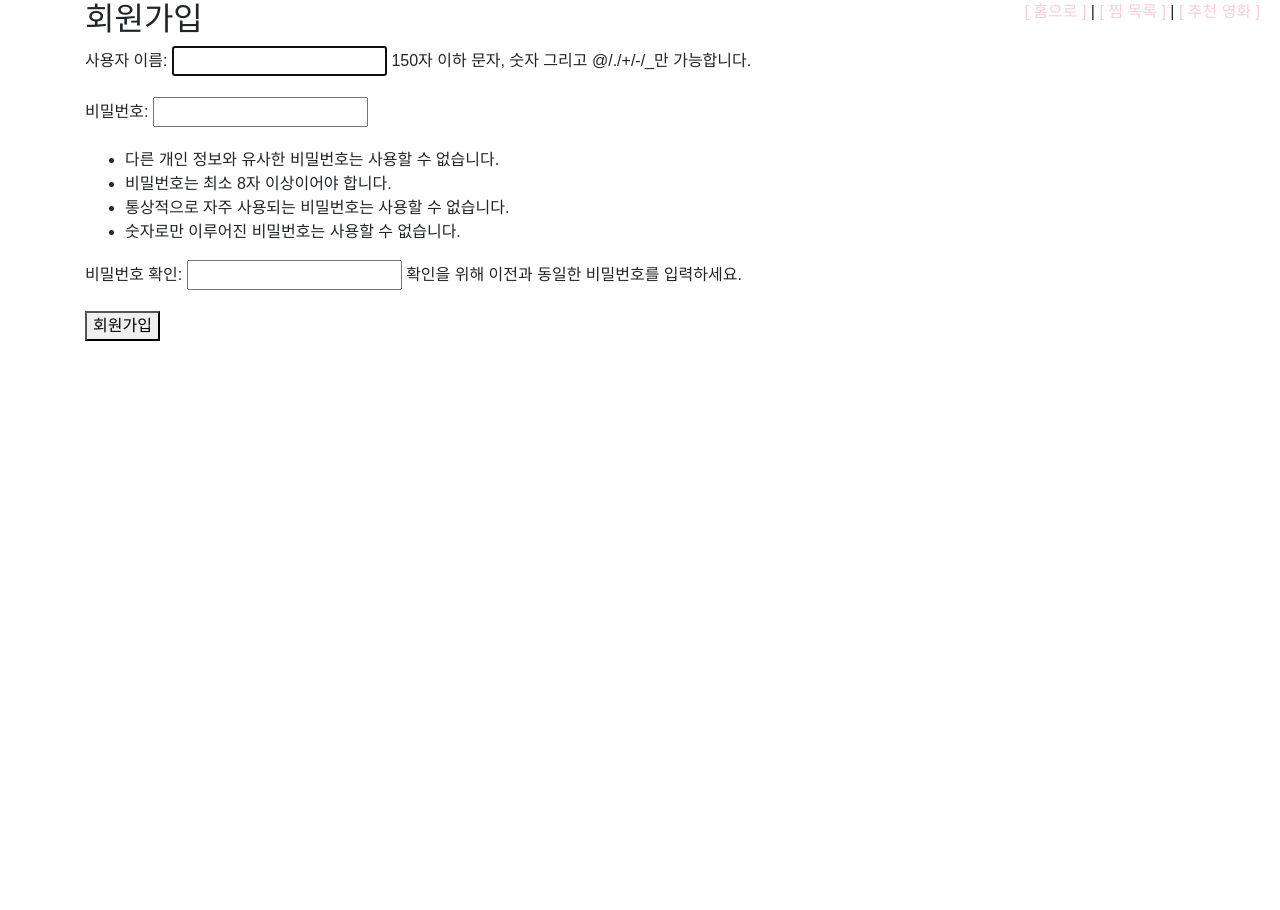
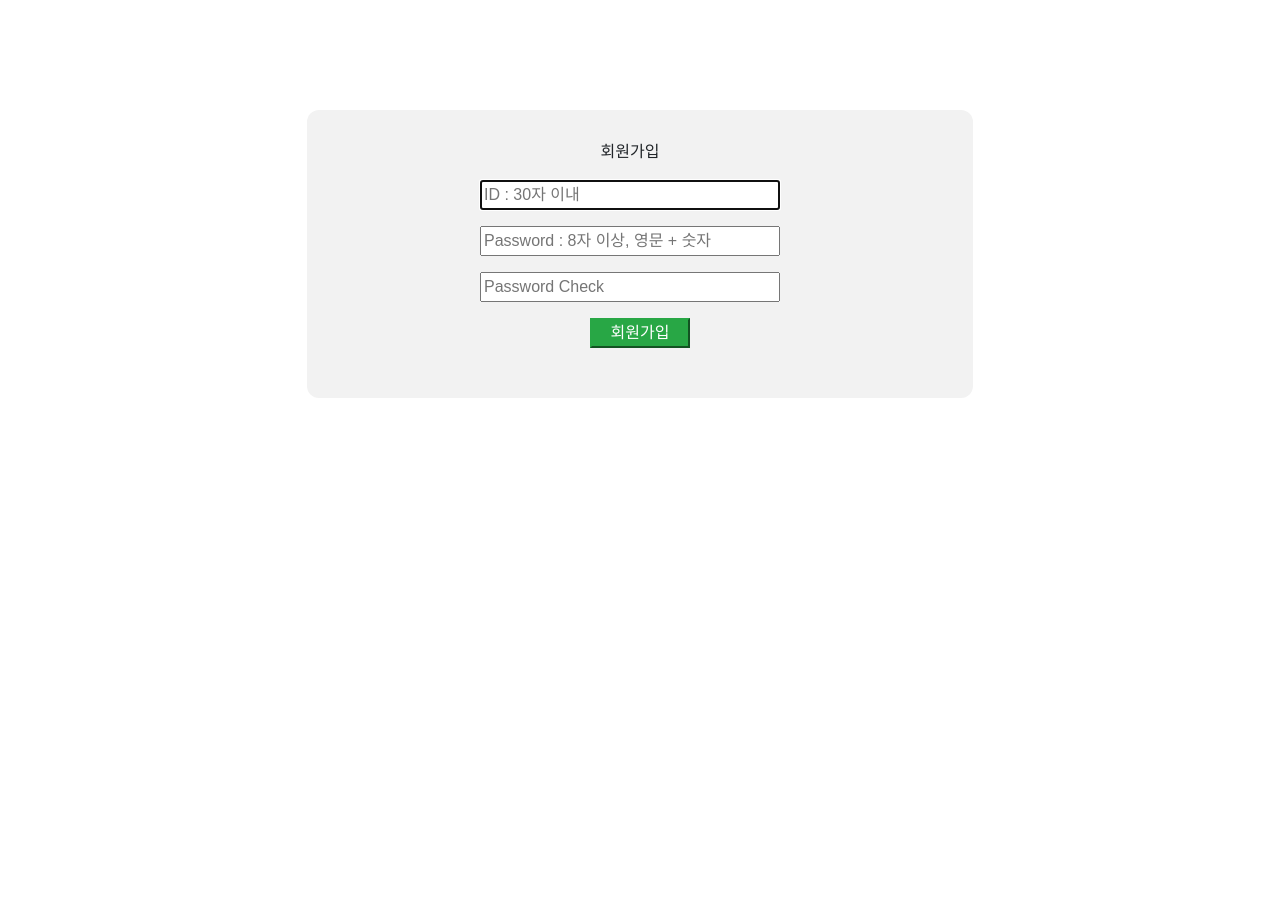
Before and after one commit to kwoneyng/FINAL_PROJECT, a Django app: page /accounts/signup/ in a window 1280 px wide. Shown: the part 100-1010 px from the top of the page. Before the commit the page ends 441 px from the top, so only its background shows below. Run offline with Django 3.2, Linux system fonts and the light colour scheme; some libraries are stand-ins or nearby versions; some web fonts are replaced.

Commit message:
css update

```diff
--- a/accounts/forms.py
+++ b/accounts/forms.py
@@ -5,7 +5,7 @@ class CustomUserChangeForm(UserChangeForm):
 
     class Meta:
         model = get_user_model() # accounts.User
-        fields = ['email', 'first_name', 'last_name', ]
+        fields = ['username', ]
 
 
 # 커스터마이징 한 유저모델을 인식하지 못해서 직접 get_user_model 함수로
--- a/accounts/templates/accounts/login.html
+++ b/accounts/templates/accounts/login.html
@@ -33,10 +33,6 @@
 			</div>
 		</form>
 		</div>
-		{% comment %} <form action="{% url 'accounts:signup' %}" method="post">
-		{% csrf_token %}
-			<button type="submit" style="width:70px; height:30px;">회원가입</button>
-		</form> {% endcomment %}
 		<hr>
 	</div>
 </div>
@@ -44,7 +40,7 @@
 <script>
 const button = document.querySelector('#my-button')
 	button.addEventListener('click',() => {
-		location.href="/accounts/signup/"
+		location.href="/accounts/signup"
 	})
 </script>
 {% endblock container %}
--- a/accounts/templates/accounts/signup.html
+++ b/accounts/templates/accounts/signup.html
@@ -1,12 +1,44 @@
 {% extends 'base.html' %}
 
 {% block title %}회원가입{% endblock title %}
+{% block style %}
+.main_div {
+	height: 900px;
+	display :flex;
+	justify-content:center;
+	}
+	p{
+		margin-right:20px;
+	}
+{% endblock style %}
+{% block container %}
 
-{% block container %}
-<h2>회원가입</h2>
-<form method="post">
-  {% csrf_token %}
-  {{ form.as_p }}
-  <button type="submit">회원가입</button>
-</form>
+<div class="main_div">
+	<div style="padding:30px; border-radius: 12px; margin-top:100px; background-color:#F2F2F2; display:flex; width:60%; height:32%; justify-content:center;">
+		<div style="display:flex; justify-content:center; width:100%">
+		<form method="post" >
+			{% csrf_token %}
+			<div style="width:100%;">
+			<p style="text-align:center;">회원가입</p>
+			<p>
+			<input type="text" style="width:300px;" name="username" placeholder="ID : 30자 이내" maxlength="150" autofocus required id="id_username">
+			</p>
+			<p>
+				<input type="password" style="width:300px;" name="password1" placeholder="Password : 8자 이상, 영문 + 숫자" required id="id_password1">
+			</p>
+			<p>
+				<input type="password" style="width:300px;" name="password2" placeholder="Password Check" required id="id_password2">
+			</p>
+			</div>
+			<div style="display:flex; justify-content:center;">
+			<button class="btn-success" type="submit" style="height:30px; width:100px;">회원가입</button>
+			</div>
+			{% comment %} <div style="display:flex; justify-content:center;">
+			<button class="btn-success" style="width:70%;"><div style="width:" id="my-button">회원가입 </div></button>
+			</div> {% endcomment %}
+		</form>
+		</div>
+		<hr>
+	</div>
+</div>
 {% endblock container %}
--- a/pjtback/templates/base.html
+++ b/pjtback/templates/base.html
@@ -12,7 +12,7 @@
   <link rel="stylesheet" href="https://stackpath.bootstrapcdn.com/bootstrap/4.3.1/css/bootstrap.min.css"
     integrity="sha384-ggOyR0iXCbMQv3Xipma34MD+dH/1fQ784/j6cY/iJTQUOhcWr7x9JvoRxT2MZw1T" crossorigin="anonymous">
   <!-- FontAwesome -->
-  {% comment %} <script src="https://kit.fontawesome.com/3b26fded11.js" crossorigin="anonymous"></script> {% endcomment %}
+  <script src="https://kit.fontawesome.com/3b26fded11.js" crossorigin="anonymous"></script>
   <!-- Axios -->
   <script src="https://unpkg.com/axios/dist/axios.min.js"></script>
   <title>{% block title %}{% endblock title %}</title>
@@ -31,7 +31,7 @@
   .auth {
       position: fixed;
       right : 20px;
-      top : 5px;
+      top : 70px;
   }
   .head {
     max-width:100%;
@@ -49,7 +49,11 @@
       margin-right:auto;
   }
   .fucn{
+            text-align: right;
+            width: 100%;
+            background-color:white;
 			position:fixed;
+            top:100px;
 			right:20px;
 	  }
   {% block style %}
@@ -64,29 +68,24 @@
     </div>
     {% if user.is_authenticated %}
     <div class="fucn" >
-      <a href="{% url 'movies:index' %}" style="color: #2A0A12; text-decoration:none;">[ 홈으로 ]</a> |
-      <a href="{% url 'movies:mylist' %}" style="color: #2A0A12; text-decoration:none;">[ 찜 목록 ]</a> |
-      <a href="{% url 'movies:recommend_list' %}" style="color: #2A0A12; text-decoration:none;">[ 추천 영화 ]</a>
-      {% if user.is_superuser %}
-        <a href="{% url 'movies:manager_only' %}" style="color: #2A0A12; text-decoration:none;"> | [ 관리자 ]</a>
-      {% endif %}
+        <a href="{% url 'movies:index' %}" style="color: #000000; font-size:30px; margin-right:10px; text-decoration:none;"><i class="fas fa-home"></i></a>
+        <a href="{% url 'movies:mylist' %}" style="color: #000000; font-size:30px; margin-right:10px; text-decoration:none;"><i class="fas fa-heart"></i></a>
+        <a href="{% url 'movies:recommend_list' %}" style="color: #000000; font-size:30px; margin-right:10px; text-decoration:none;"><i class="far fa-thumbs-up"></i></a>
     </div>
     <div class="auth">
       <p>
-        <a href="{% url 'accounts:logout' %}" style="color:#2A0A12; font-size : 20px;">로그아웃</a>
-        <a href="{% url 'accounts:update' %}" style="color:#2A0A12; font-size : 20px;">회원정보 수정</a>
+        <a href="{% url 'accounts:logout' %}" style="color:#FFFFFF; font-size:13px; margin-right:10px;">로그아웃</a>
+        <a href="{% url 'accounts:update' %}" style="color:#FFFFFF; font-size:13px;">회원정보 수정</a>
+      {% if user.is_superuser %}
+        <a href="{% url 'movies:manager_only' %}" style="color: #2A0A12; text-decoration:none;">  관리자 </a>
+      {% endif %}
       </p>
     </div>
     {% endif %}
 
   </header>
 
-  <div class="container" style="margin-top: 100px;">
-    <div class="fucn" >
-        <a href="{% url 'movies:index' %}" style="color: #F6CED8; text-decoration:none;">[ 홈으로 ]</a> |
-        <a href="{% url 'movies:mylist' %}" style="color: #F6CED8; text-decoration:none;">[ 찜 목록 ]</a> |
-        <a href="{% url 'movies:recommend_list' %}" style="color: #F6CED8; text-decoration:none;">[ 추천 영화 ]</a>
-    </div>
+  <div class="container" style="margin-top: 110px;">
   {% block container %}{% endblock container %}
   </div>
 
```
Also changed, not shown: accounts/templates/accounts/update.html (+37 -11 lines).
